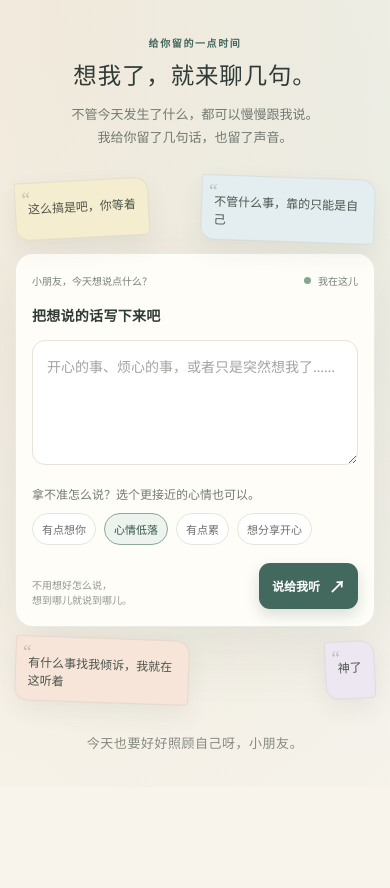
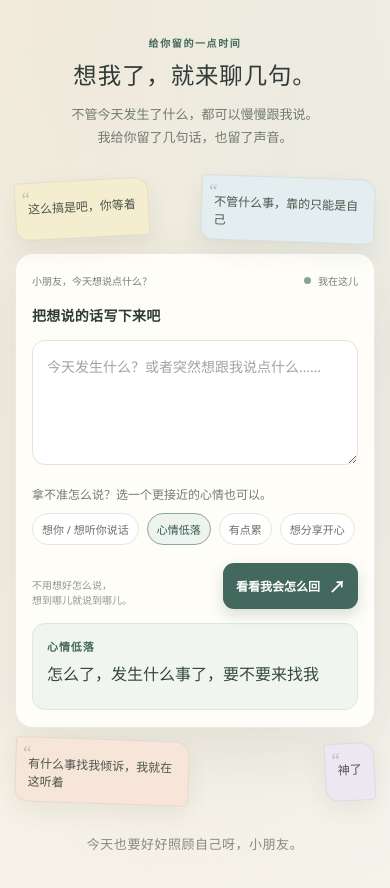
Before and after one commit to 19058124480/little-friend-chat-preview, a plain HTML site: page index.html in a window 390 px wide. Both pictures are taken after a click on the button "心情低落". Shown: the part 66-954 px from the top of the page. Before the commit the page ends 853 px from the top, so only its background shows below. Drawn offline with Linux system fonts and the light colour scheme.

Commit message:
Update index.html
文字版补成了 4 类、9 条回应

```diff
--- a/index.html
+++ b/index.html
@@ -243,6 +243,19 @@
     .send-button:hover { background: var(--green-dark); }
     .send-button span { font-size: 16px; }
 
+    .reply-card {
+      margin-top: 18px;
+      padding: 16px 18px;
+      border: 1px solid #dce8de;
+      border-radius: 13px;
+      background: #f0f5ef;
+    }
+
+    .reply-card[hidden] { display: none; }
+    .reply-label { margin: 0 0 7px; color: var(--green); font-size: 11px; font-weight: 700; letter-spacing: .08em; }
+    .reply-text { margin: 0; color: #34463e; font-family: Georgia, "Kaiti SC", "KaiTi", serif; font-size: 18px; line-height: 1.65; }
+    .reply-detail { margin: 8px 0 0; color: #7c857c; font-size: 11px; line-height: 1.6; }
+
     .signoff {
       margin: 42px auto 0;
       color: #858b82;
@@ -296,6 +309,8 @@
       .card-footer { align-items: flex-end; margin-top: 18px; }
       .gentle-hint { max-width: 145px; font-size: 10px; }
       .send-button { padding: 11px 13px; font-size: 12px; }
+      .reply-card { margin-top: 14px; padding: 14px; }
+      .reply-text { font-size: 16px; }
       .signoff { margin-top: 30px; font-size: 13px; }
     }
   </style>
@@ -325,19 +340,24 @@
           <span class="status">我在这儿</span>
         </div>
         <p class="chat-prompt">把想说的话写下来吧</p>
-        <textarea aria-label="输入想说的话" placeholder="开心的事、烦心的事，或者只是突然想我了……"></textarea>
+        <textarea id="message-input" aria-label="输入想说的话" placeholder="今天发生什么？或者突然想跟我说点什么……"></textarea>
         <div class="mood-area">
-          <p class="mood-label">拿不准怎么说？选个更接近的心情也可以。</p>
+          <p class="mood-label">拿不准怎么说？选一个更接近的心情也可以。</p>
           <div class="moods" role="group" aria-label="选择心情">
-            <button class="mood" type="button" aria-pressed="false">有点想你</button>
-            <button class="mood" type="button" aria-pressed="false">心情低落</button>
-            <button class="mood" type="button" aria-pressed="false">有点累</button>
-            <button class="mood" type="button" aria-pressed="false">想分享开心</button>
+            <button class="mood" type="button" data-intent="miss_you" aria-pressed="false">想你 / 想听你说话</button>
+            <button class="mood" type="button" data-intent="low" aria-pressed="false">心情低落</button>
+            <button class="mood" type="button" data-intent="tired" aria-pressed="false">有点累</button>
+            <button class="mood" type="button" data-intent="happy" aria-pressed="false">想分享开心</button>
           </div>
         </div>
         <div class="card-footer">
           <p class="gentle-hint">不用想好怎么说，<br>想到哪儿就说到哪儿。</p>
-          <button class="send-button" type="button">说给我听 <span aria-hidden="true">↗</span></button>
+          <button id="send-button" class="send-button" type="button">看看我会怎么回 <span aria-hidden="true">↗</span></button>
+        </div>
+        <div id="reply-card" class="reply-card" role="status" aria-live="polite" hidden>
+          <p id="reply-label" class="reply-label"></p>
+          <p id="reply-text" class="reply-text"></p>
+          <p id="reply-detail" class="reply-detail"></p>
         </div>
       </div>
     </section>
@@ -346,11 +366,84 @@
   </main>
 
   <script>
-    document.querySelectorAll('.mood').forEach((button) => {
+    const messageInput = document.getElementById('message-input');
+    const sendButton = document.getElementById('send-button');
+    const replyCard = document.getElementById('reply-card');
+    const replyLabel = document.getElementById('reply-label');
+    const replyText = document.getElementById('reply-text');
+    const replyDetail = document.getElementById('reply-detail');
+    const moodButtons = [...document.querySelectorAll('.mood')];
+    let selectedIntent = null;
+
+    const replies = {
+      miss_you: { label: '想你 / 想听你说话', responses: ['你说，我听着呢', '别搞了好吧，我要害羞了', '真的假的？'] },
+      low: { label: '心情低落', responses: ['怎么了，发生什么事了，要不要来找我', '我去找你，你直接跟我打语音'] },
+      tired: { label: '有点累', responses: ['累了？要不要和我去吃好吃的？走，我带你去', '我去找你，你直接跟我打语音'] },
+      happy: { label: '想分享开心', responses: ['哈哈，发在微信里跟我分享分享呗', '真想跟你见面谈谈这件事'] }
+    };
+
+    function chooseReply(intent, message = '') {
+      const responses = replies[intent].responses;
+      const text = message.toLowerCase();
+      const has = (words) => words.some((word) => text.includes(word));
+
+      if (intent === 'miss_you') {
+        if (has(['真的假的', '真的吗', '你信不信', '不会吧'])) return responses[2];
+        if (has(['想你', '想听', '声音', '好喜欢', '可爱', '好帅'])) return responses[1];
+        return responses[0];
+      }
+      if (intent === 'low' && has(['语音', '电话', '来找', '找我'])) return responses[1];
+      if (intent === 'tired' && has(['语音', '电话', '来找', '找我', '见面'])) return responses[1];
+      if (intent === 'happy' && has(['见面', '当面', '聊聊', '谈谈'])) return responses[1];
+      return responses[0];
+    }
+
+    function showReply(intent, message = '', detail = '') {
+      const reply = replies[intent];
+      if (!reply) return;
+      replyLabel.textContent = reply.label;
+      replyText.textContent = chooseReply(intent, message);
+      replyDetail.textContent = detail;
+      replyCard.hidden = false;
+    }
+
+    function classifyLocally(message) {
+      const text = message.toLowerCase();
+      const matches = (words) => words.some((word) => text.includes(word));
+      if (matches(['难过', '不开心', '心情不好', '低落', '烦', '委屈', '伤心', '哭', '难受', '压力'])) return 'low';
+      if (matches(['累', '疲惫', '困', '想睡', '没力气', '好累'])) return 'tired';
+      if (matches(['开心', '高兴', '好消息', '中奖了', '太好了', '分享', '激动', '成功'])) return 'happy';
+      if (matches(['想你', '想听你', '好想', '想念', '在干嘛', '找你', '跟你聊'])) return 'miss_you';
+      return null;
+    }
+
+    moodButtons.forEach((button) => {
       button.addEventListener('click', () => {
-        document.querySelectorAll('.mood').forEach((item) => item.setAttribute('aria-pressed', 'false'));
+        moodButtons.forEach((item) => item.setAttribute('aria-pressed', 'false'));
         button.setAttribute('aria-pressed', 'true');
+        selectedIntent = button.dataset.intent;
+        showReply(selectedIntent);
       });
+    });
+
+    messageInput.addEventListener('input', () => {
+      if (messageInput.value.trim()) {
+        selectedIntent = null;
+        moodButtons.forEach((item) => item.setAttribute('aria-pressed', 'false'));
+      }
+    });
+
+    sendButton.addEventListener('click', () => {
+      const message = messageInput.value.trim();
+      const intent = selectedIntent || classifyLocally(message);
+      if (intent) {
+        showReply(intent, message);
+        return;
+      }
+      replyLabel.textContent = message ? '再选个更接近的情景' : '先说一句，或点选一个情景';
+      replyText.textContent = message ? '我还没认出这句话对应哪种情景。点上面的一个选项，我就能给你合适的回应。' : '写一句想说的话，或者直接点上面的情景。';
+      replyDetail.textContent = '';
+      replyCard.hidden = false;
     });
   </script>
 </body>
```
